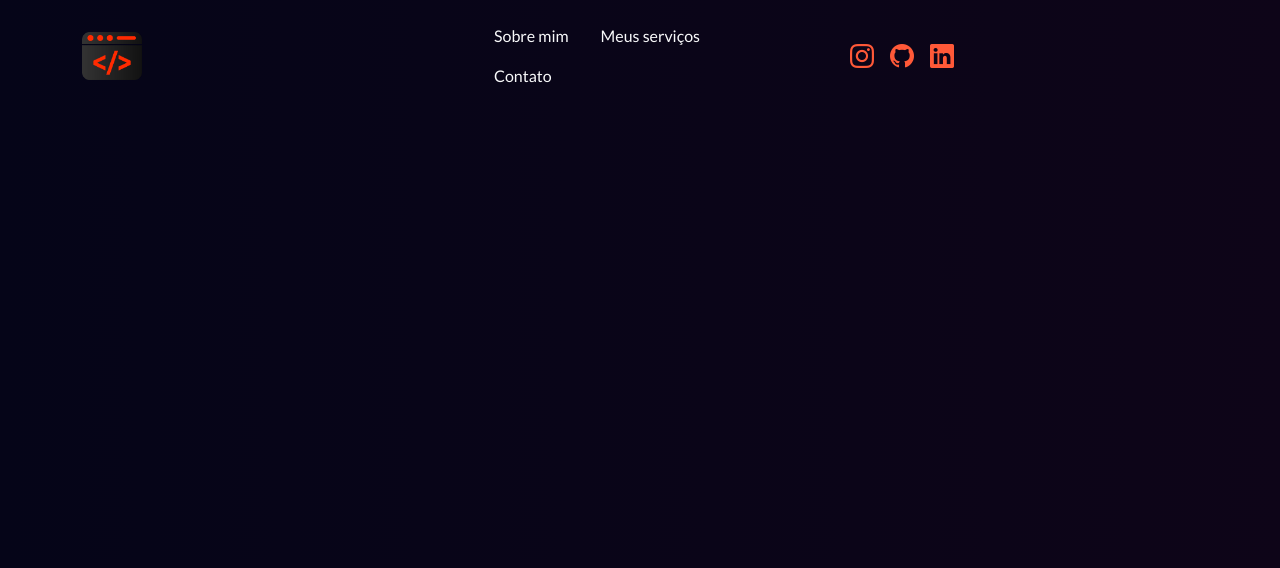
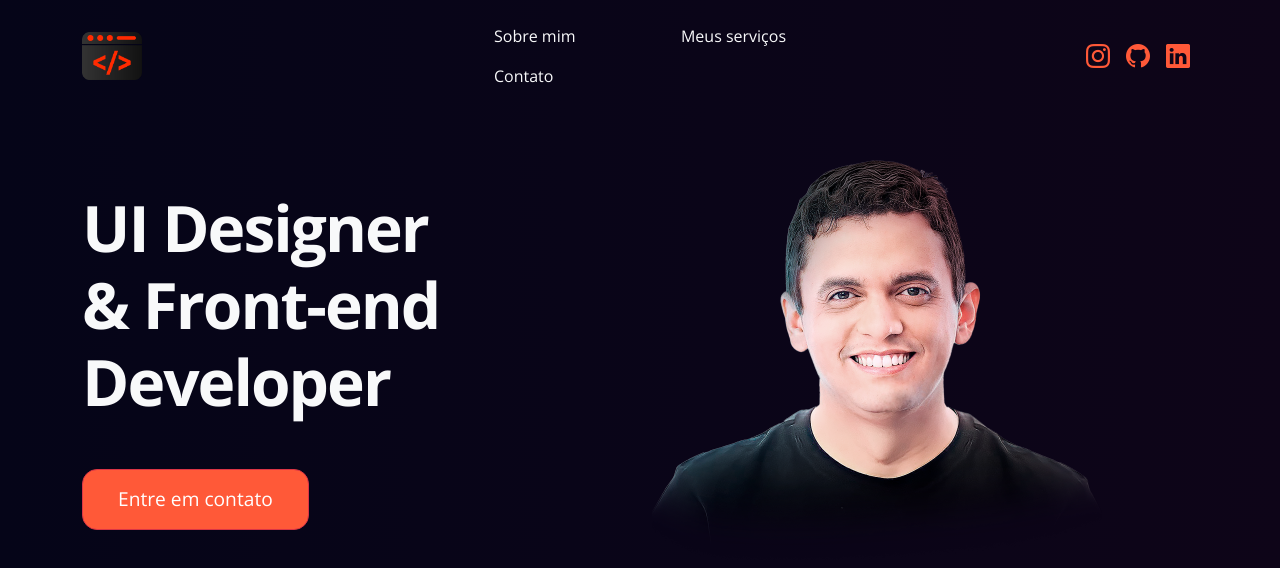
Before and after one commit to mpdevtech/demo, a plain HTML site: page index.html in a window 1280 px wide. Drawn offline with nearby package versions, Linux system fonts and the light colour scheme.

Commit message:
Adicionei o header e editei css

```diff
--- a/css/style.css
+++ b/css/style.css
@@ -9,10 +9,12 @@
 
   }
   body {
-    font-family: "Lato", Arial, Helvetica, sans-serif;
+    font-family: "Open sans", Arial, Helvetica, sans-serif;
     background: rgb(5,5,24);
     background: linear-gradient(90deg, rgba(5,5,24,1) 0%, rgb(14, 5, 24) 100%);
   }
+  /* NAV */
+
  .logo-mp {
     width: 60px;
   }
@@ -22,3 +24,26 @@
   .bi:hover {
     color: #ff7a21 !important;
   }
+  .nav-link:hover {
+    color: #ff7a21 !important;
+    text-shadow: 2px 1px 10px #ff5938;
+  }
+
+  /* HEADER */
+  .img-mp {
+    max-width: 450px;
+  }
+  h1 {
+    font-size: 4rem;
+    font-weight: 900 !important;
+    letter-spacing: -2px;
+  }
+  .btn-danger {
+    background-color: #ff5938 !important;
+    padding: 15px 35px;
+    font-size: 1.2rem;
+    border-radius: 15px;
+  }
+  .btn-danger:hover {
+    background-color: #ff7a21 !important;
+  }
--- a/index.html
+++ b/index.html
@@ -16,15 +16,15 @@
     <title>Portfolio mp</title>
 </head>
 <body>
-    <div class="container">
-        <div class="row align-items-center justify-content-center">
-            <div class="col-4">
+    <nav class="container">
+        <div class="row align-items-center justify-content-end">
+            <div class="col-4 align-items-center">
                 <a href="#" class="navbar-brand ">
                     <img src="css/img/logo.png" alt="" class="logo-mp">
                 </a>
             </div>
             <div class="col-4">
-                <ul class="nav p-3">
+                <ul class="nav p-3 justify-content-between">
                     <li class="nav-item">
                         <a href="#" active class="nav-link link-light">Sobre mim</a>
                     </li>
@@ -36,7 +36,7 @@
                     </li>
                 </ul>
             </div>
-            <div class="col-4 d-flex icons ">
+            <div class="col-4 d-flex icons justify-content-end">
                 <a href="#" class="nav-link px-2 fs-4">
                     <i class="bi bi-instagram"></i>
                 </a>
@@ -48,6 +48,27 @@
                 </a>
             </div>
         </div>
-    </div>
+    </nav>
+    <header class="header mt-5">
+        <div class="container d-flex justify-content-center">
+            <div class="row align-items-center">
+                <div class="col-6 align-items-center">
+                    <h1 class="text-light fw-bold">
+                        UI Designer</br> &
+                        Front-end Developer
+                    </h1>
+                    <div class="button mt-5">
+                        <button class="btn btn-danger">Entre em contato</button>
+                    </div>
+                </div>
+                <div class="col-6">
+                    <div class="image">
+                        <img src="css/img/img-mp.png" class="img-mp" alt="">
+                    </div>
+                </div>
+            </div>
+
+        </div>
+    </header>
 </body>
 </html>
```
Also changed, not shown: css/img/img-mp.png (added).
